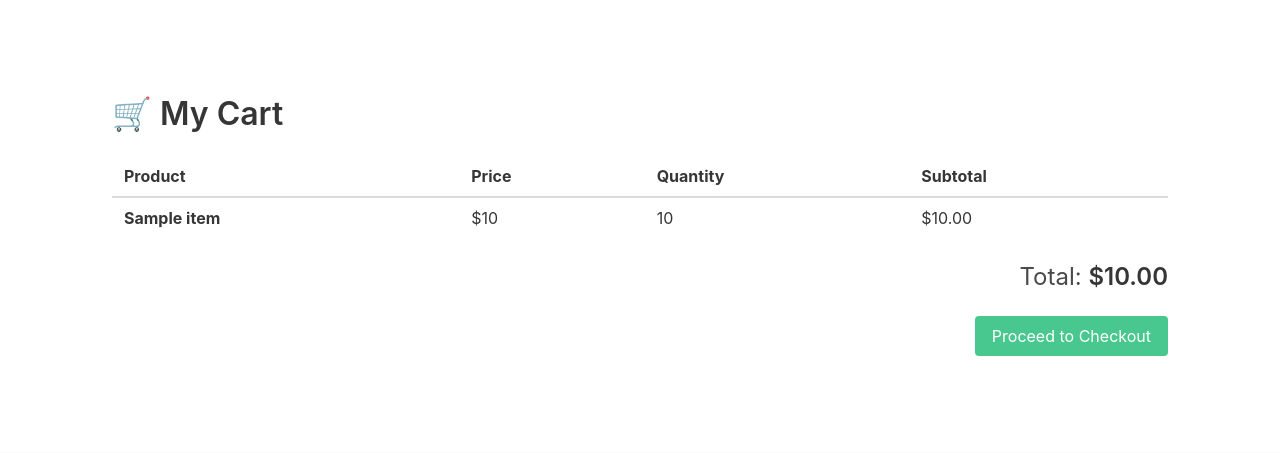
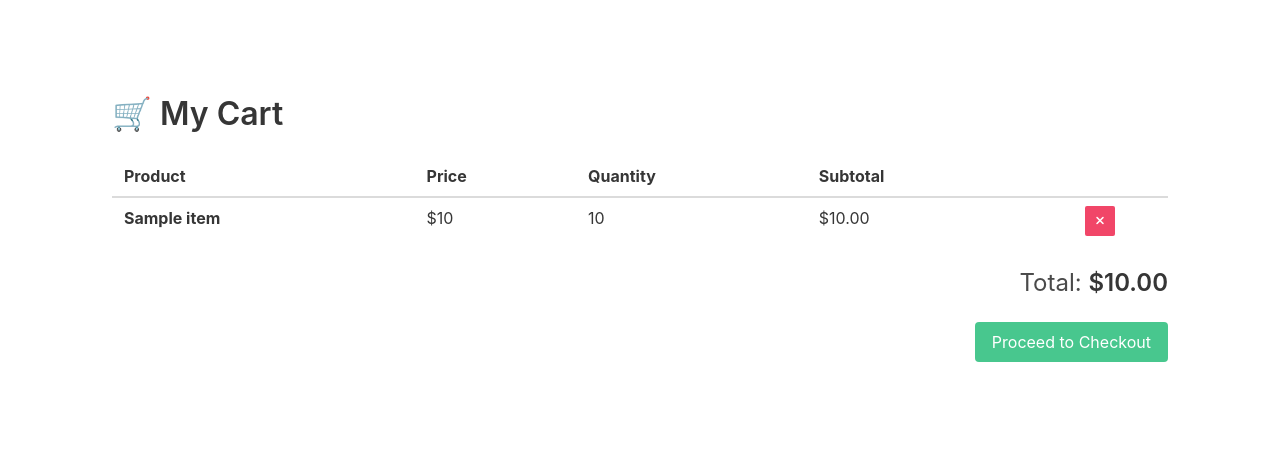
Before and after one commit to Vernaiko/F25-Team05, a Django app: template safedriverprogram/driver_program/templates/cart.html in a window 1280 px wide. Shown: the part 56-509 px from the top of the page. Run offline with Django 5.2, Linux system fonts and the light colour scheme; the template is opened without the code that fills it: most values are stand-ins (such as "Sample title", 1, 10 or a date in 2020); parts of the project's set-up code (start-up, migrations or seed data) failed here and were passed over.

Commit message:
update urls.py for remove button

```diff
--- a/safedriverprogram/driver_program/templates/cart.html
+++ b/safedriverprogram/driver_program/templates/cart.html
@@ -14,6 +14,7 @@
           <th>Price</th>
           <th>Quantity</th>
           <th>Subtotal</th>
+          <th></th> <!-- new column for remove button -->
         </tr>
       </thead>
       <tbody>
@@ -27,6 +28,14 @@
           <td>${{ item.price }}</td>
           <td>{{ item.quantity }}</td>
           <td>${{ item.subtotal|floatformat:2 }}</td>
+          <td class="has-text-centered">
+            <form action="{% url 'remove_from_cart' item.id %}" method="post" style="display:inline;">
+              {% csrf_token %}
+              <button type="submit" class="button is-danger is-small" title="Remove item">
+                <span class="icon"><i class="fas fa-times"></i></span>
+              </button>
+            </form>
+          </td>
         </tr>
         {% endfor %}
       </tbody>
--- a/safedriverprogram/driver_program/urls.py
+++ b/safedriverprogram/driver_program/urls.py
@@ -104,6 +104,7 @@ urlpatterns = [
 
     # Shopping cart
     path('cart/add/<int:product_id>/', views.add_to_cart, name='add_to_cart'),
+    path('cart/remove/<int:product_id>/', views.remove_from_cart, name='remove_from_cart'),
     path('cart/', views.view_cart, name='view_cart'),
 
     # Reports and Account Review
```
